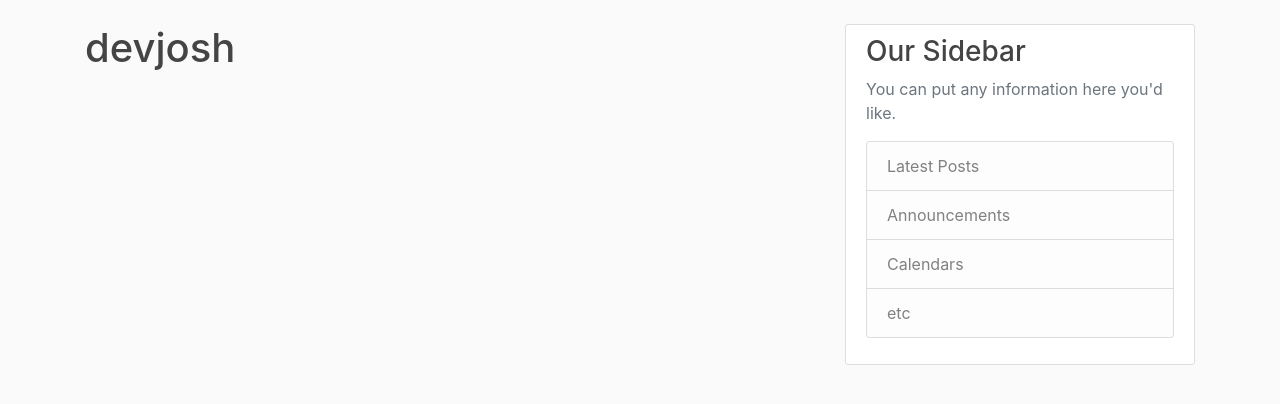
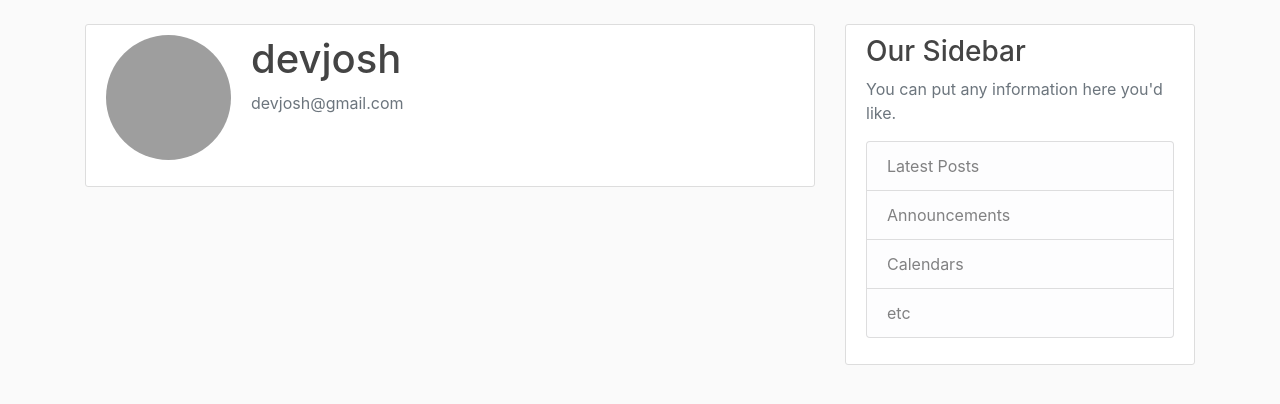
Before and after one commit to Joshua-Coded/test_flask, a Flask app: page /account in a window 1280 px wide. Shown: the part 56-460 px from the top of the page. Run offline with Flask 3, Linux system fonts and the light colour scheme; a user stored in the database is signed in; some libraries are stand-ins or nearby versions; grey boxes are pictures that could not be loaded.

Commit message:
minus details

```diff
--- a/blog/routes.py
+++ b/blog/routes.py
@@ -71,4 +71,5 @@ def logout():
 @app.route('/account')
 @login_required
 def account():
-      return render_template('account.html', title='Account',)
+    image_file = url_for('static', filename='profile_pics/' + current_user.image_file)
+    return render_template('account.html', title='Account', image_file=image_file)
--- a/blog/templates/account.html
+++ b/blog/templates/account.html
@@ -1,4 +1,12 @@
 {% extends "layout.html" %}
 {% block content%}
-    <h1>{{ current_user.username }}</h1>
+    <div class="content-section">
+        <div class="media">
+            <img class="rounded-circle account-img" src="{{ image_file }}"/>
+            <div class="media-body">
+                <h2 class="account-heading">{{ current_user.username}}</h2>
+                <p class="text-secondary">{{ current_user.email}}</p>
+            </div>
+        </div>
+    </div>
 {% endblock content%}
```
Also changed, not shown: blog/static/profile_pics/alana.jpg (added).
